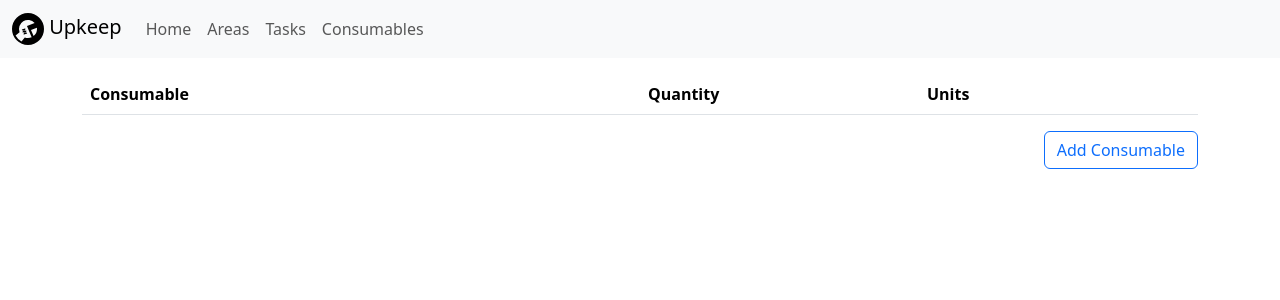
After one commit to jhh/upkeep, a Django app: page /consumables/ in a window 1280 px wide. The commit adds this page. Shown: the top 300 px of the page. Run offline with Django 5.2, Linux system fonts and the light colour scheme; data that the repository does not hold is empty; parts of the project's set-up code (start-up, migrations or seed data) failed here and were passed over; some libraries are stand-ins or nearby versions.

```diff
--- a/config/urls.py
+++ b/config/urls.py
@@ -6,6 +6,7 @@ from django.views.generic import RedirectView
 from upkeep.core.views import (
     area_view,
     areas_view,
+    consumables_view,
     edit_consumable_view,
     edit_schedule_view,
     edit_task_view,
@@ -28,6 +29,7 @@ urlpatterns = [
     path("tasks/new/", new_task_view, name="task_new"),
     path("schedules/<int:pk>/edit", edit_schedule_view, name="schedule_edit"),
     path("schedules/new/", new_schedule_view, name="schedule_new"),
+    path("consumables/", consumables_view, name="consumables"),
     path("consumables/<int:pk>/edit", edit_consumable_view, name="consumable_edit"),
     path("consumables/new/", new_consumable_view, name="consumable_new"),
     path("admin/", admin.site.urls),
--- a/upkeep/core/views.py
+++ b/upkeep/core/views.py
@@ -8,8 +8,8 @@ from django.urls import reverse
 from django.views.decorators.http import require_GET, require_http_methods
 from django_htmx.http import HttpResponseLocation
 
-from .forms import AreaForm, ScheduleForm, TaskForm
-from .models import Area, Schedule, Task
+from .forms import AreaForm, ConsumableForm, ScheduleForm, TaskForm
+from .models import Area, Consumable, Schedule, Task
 
 logger = logging.getLogger(__name__)
 
@@ -200,14 +200,45 @@ def edit_schedule_view(request, pk):
         return render(request, "core/schedule_form.html", {"schedule_form": form})
 
     if request.method == "DELETE":
-        id = schedule.task.id
+        task_id = schedule.task.id
         schedule.delete()
-        return HttpResponseLocation(reverse("task", args=[id]))
+        return HttpResponseLocation(reverse("task", args=[task_id]))
 
 
-def new_consumable_view(request):
-    pass
+@require_GET
+def consumables_view(request):
+    consumables = Consumable.objects.all()
+    return render(request, "core/consumable_list.html", {"consumables": consumables})
 
 
-def edit_consumable_view(request):
-    pass
+@require_http_methods(["GET", "POST"])
+def new_consumable_view(request):
+    if request.method == "GET":
+        form = ConsumableForm()
+        return render(request, "core/consumable_form.html", {"consumable_form": form})
+
+    form = ConsumableForm(request.POST)
+    if form.is_valid():
+        form.save()
+        return HttpResponseLocation(reverse("consumables"))
+    return render(request, "core/consumable_form.html", {"consumable_form": form})
+
+
+@require_http_methods(["GET", "POST", "DELETE"])
+def edit_consumable_view(request, pk):
+    consumable = get_object_or_404(Consumable, pk=pk)
+
+    if request.method == "GET":
+        form = ConsumableForm(instance=consumable)
+        return render(request, "core/consumable_form.html", {"consumable_form": form})
+
+    if request.method == "POST":
+        form = ConsumableForm(request.POST, instance=consumable)
+        if form.is_valid():
+            form.save()
+            return HttpResponseLocation(reverse("consumables"))
+        return render(request, "core/consumable_form.html", {"consumable_form": form})
+
+    if request.method == "DELETE":
+        consumable.delete()
+        return HttpResponseLocation(reverse("consumables"))
--- /dev/null
+++ b/upkeep/ui/templates/core/consumable_list.html
@@ -0,0 +1,36 @@
+{% extends "ui/base.html" %}
+{% load static %}
+
+{% block page_title %}Consumables{% endblock %}
+
+{% block main %}
+  <table class="table">
+    <thead>
+    <tr>
+      <th>Consumable</th>
+      <th></th>
+      <th class="w-25">Quantity</th>
+      <th class="w-25">Units</th>
+    </tr>
+    </thead>
+    <tbody>
+    {% for consumable in consumables %}
+      <tr>
+        <td>{{ consumable.name }}</td>
+        <td>
+          <a href="{% url 'consumable_edit' consumable.id %}" class="edit-pencil" >
+            <img src="{% static 'ui/pencil.svg' %}" alt="edit">
+          </a>
+        </td>
+        <td>{{ consumable.quantity }}</td>
+          <td>
+            {{ consumable.unit }}
+          </td>
+      </tr>
+    {% endfor %}
+    </tbody>
+  </table>
+  <div class="d-flex justify-content-end">
+    <a href="{% url 'consumable_new' %}" class="btn btn-outline-primary">Add Consumable</a>
+  </div>
+{% endblock main %}
--- a/upkeep/ui/templates/ui/base.html
+++ b/upkeep/ui/templates/ui/base.html
@@ -32,6 +32,7 @@
         <li class="nav-item"><a href="/" class="nav-link">Home</a></li>
         <li class="nav-item"><a href="{% url 'areas' %}" class="nav-link">Areas</a></li>
         <li class="nav-item"><a href="{% url 'tasks' %}" class="nav-link">Tasks</a></li>
+        <li class="nav-item"><a href="{% url 'consumables' %}" class="nav-link">Consumables</a></li>
       </ul>
     </div>
   </div>
```
Also changed, not shown: upkeep/core/forms.py (+47 -2 lines), upkeep/ui/templates/core/consumable_form.html (added, +8 -0 lines).
